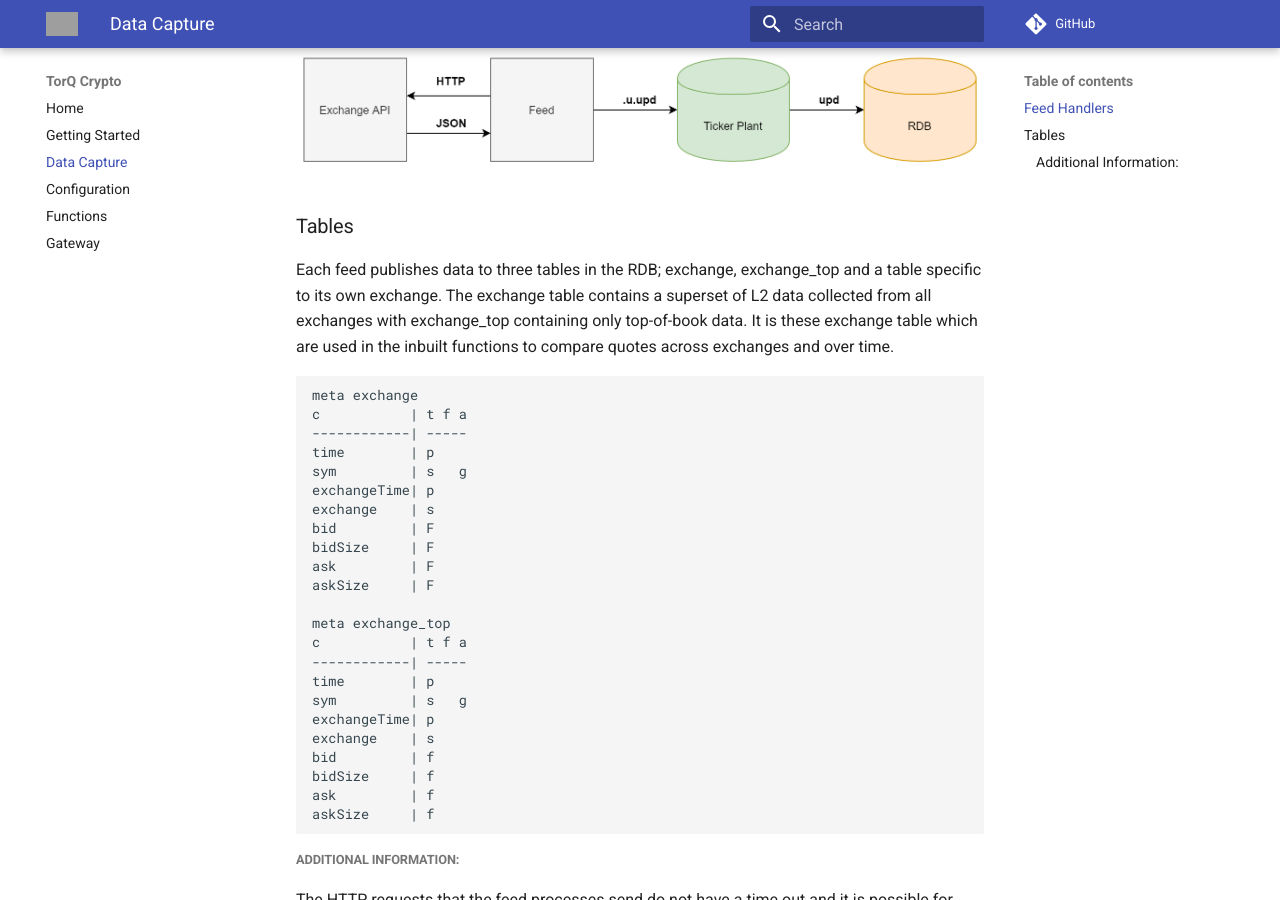
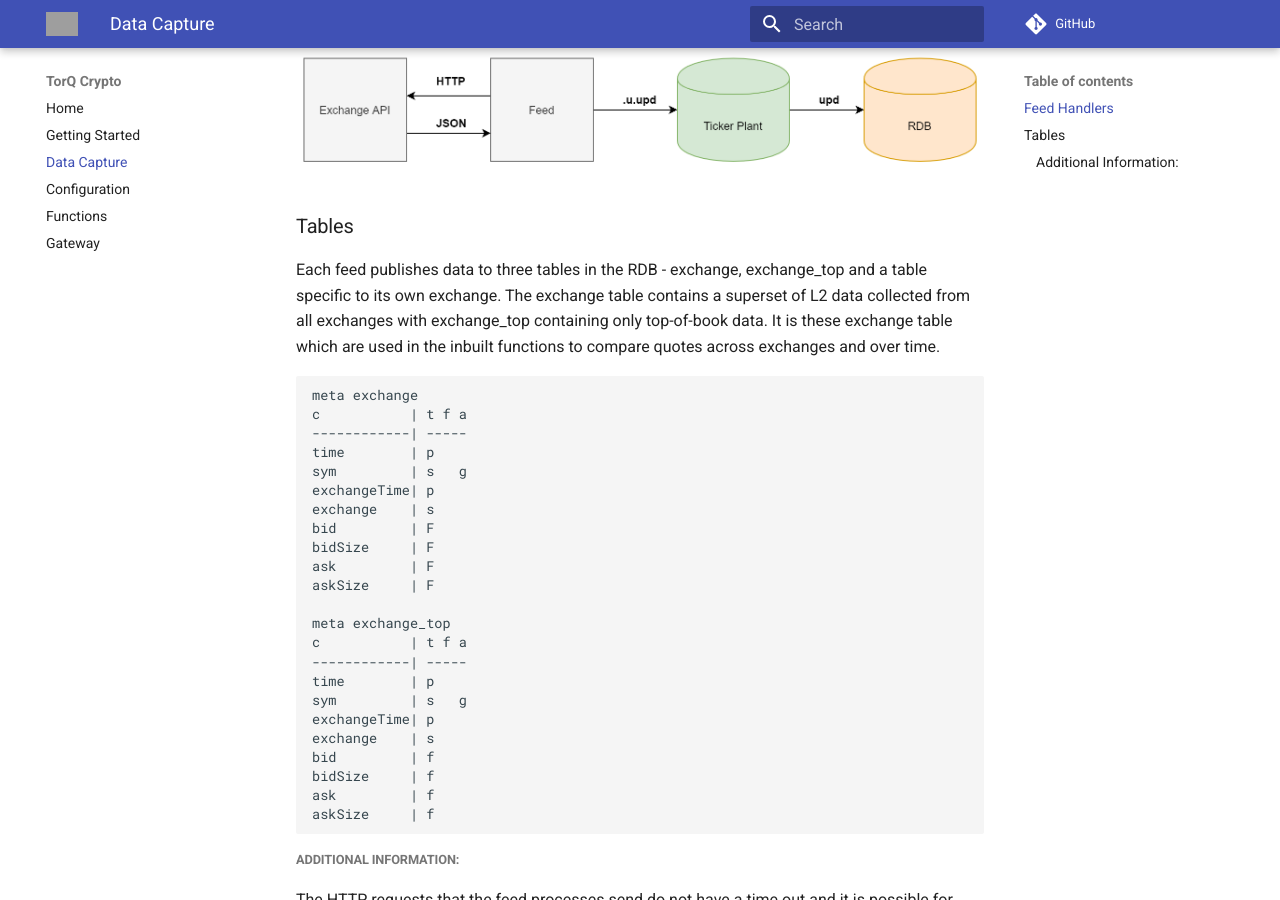
Before and after one commit to DataIntellectTech/TorQ-Crypto, an MkDocs documentation site: the page built from docs/data.md, in a window 1280 px wide and 900 px high, scrolled down 664 px. Built offline with MkDocs 1.6.1 and Material for MkDocs 9.7.7, drawn with Linux system fonts in a browser that asks for light colours; comment, search, counter and statistics services are not loaded; old or Windows-style settings are respelled for this version of MkDocs; grey boxes are pictures that could not be loaded.

Commit message:
crypto documentation

```diff
--- a/docs/data.md
+++ b/docs/data.md
@@ -27,7 +27,7 @@ This diagram summarises the data capture:
 
 ### Tables
 
-Each feed publishes data to three tables in the RDB; exchange, exchange_top
+Each feed publishes data to three tables in the RDB - exchange, exchange_top
 and a table specific to its own exchange. The exchange table contains a superset
 of L2 data collected from all exchanges with exchange_top containing only top-of-book
 data. It is these exchange table which are used in the inbuilt functions to compare
```
